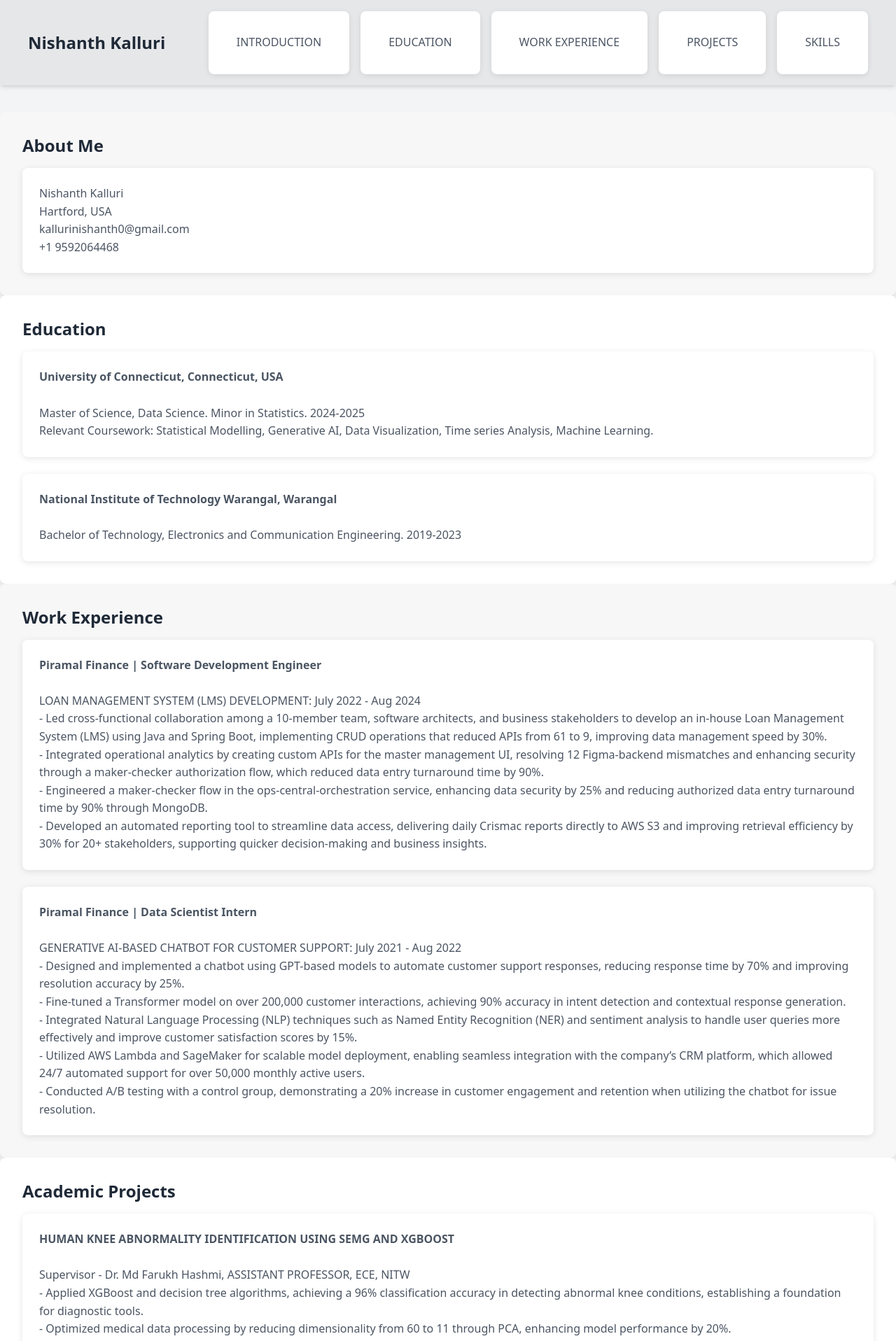
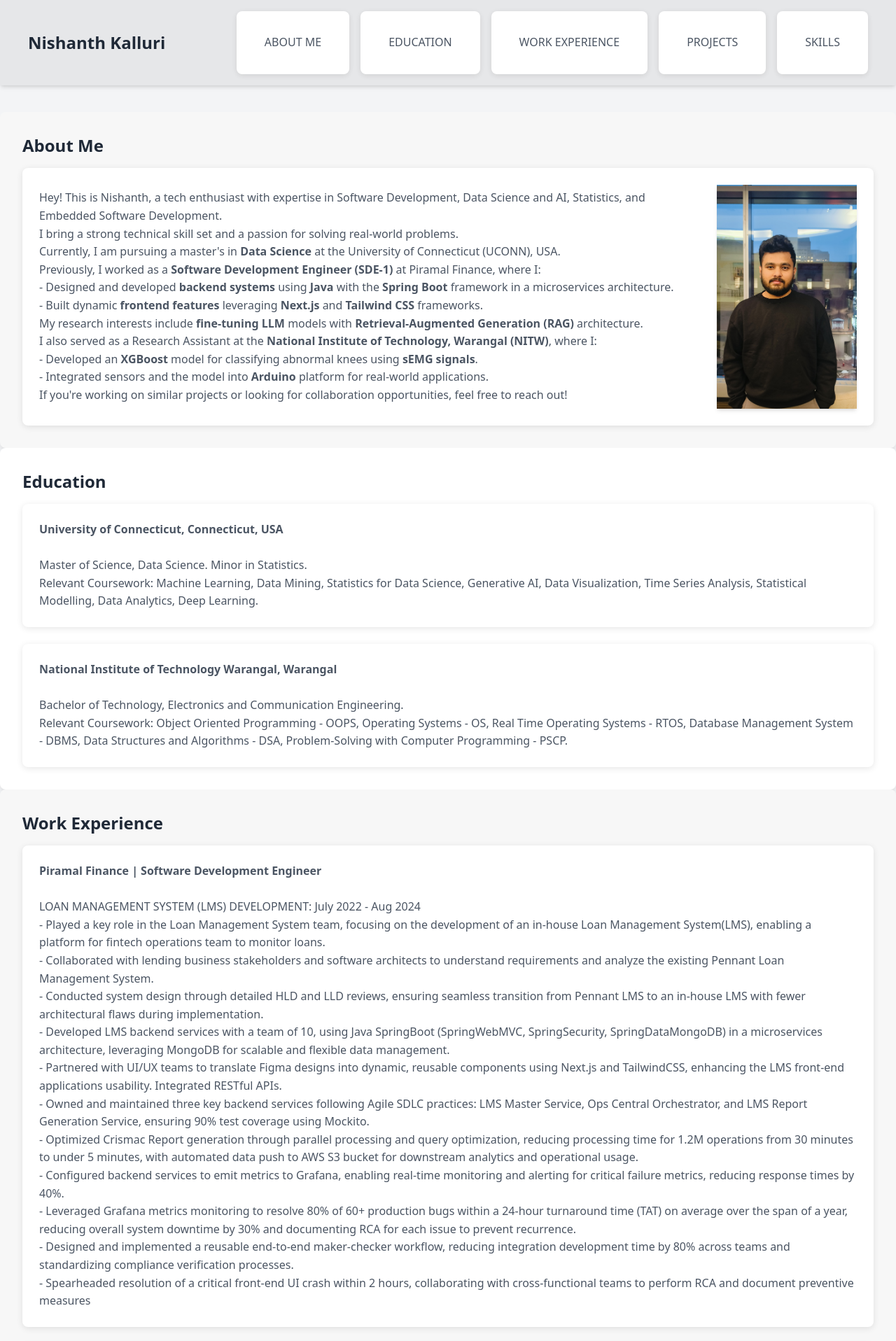
Before and after one commit to Nishanth-kalluri/Nishanth-kalluri.github.io, a Next.js app in the folder nextjs-app/: page / in a window 1280 px wide. Shown: the top 1916 px of the page at 70% size. Built offline with nearby package versions, Linux system fonts and the light colour scheme.

Commit message:
added profile pic and edited about me

```diff
--- a/nextjs-app/src/app/components/Header.tsx
+++ b/nextjs-app/src/app/components/Header.tsx
@@ -15,7 +15,7 @@ const Header = () => {
                 href="#introduction"
                 className="text-gray-600 dark:text-gray-300 hover:text-gray-900 dark:hover:text-white transition duration-300"
               >
-                Introduction
+                About Me
               </Link>
             </li>
             <li>
--- a/nextjs-app/src/app/globals.css
+++ b/nextjs-app/src/app/globals.css
@@ -176,6 +176,9 @@ nav a:hover::after {
   animation: fadeIn 1.5s forwards;
 }
 
+#list{
+  flex-direction: row;
+}
 img {
   transition: transform 0.3s ease;
 }
--- a/nextjs-app/src/app/page.tsx
+++ b/nextjs-app/src/app/page.tsx
@@ -7,7 +7,7 @@ export default function Home() {
   return (
     <div className="min-h-screen bg-gray-100 dark:bg-gray-900 font-sans">
       <Header />
-      <main className="container mx-auto py-40">
+      <main className="container mx-auto pt-40 pb-5">
 
         {/* About Me Section */}
         <Section
@@ -16,11 +16,32 @@ export default function Home() {
           className="py-12 px-4 md:px-8 bg-gray-100 dark:bg-gray-800 rounded-lg shadow-lg fade-in"
         >
           <ul className="space-y-6">
-            <li className="transition-all duration-300 hover:scale-105 hover:shadow-xl">
-              Nishanth Kalluri<br />
-              Hartford, USA<br />
-              kallurinishanth0@gmail.com<br />
-              +1 9592064468<br />
+              <li className="flex items-center space-x-6 transition-all duration-300 hover:scale-105 hover:shadow-xl" id="list">
+              {/* Left side text */}
+              <div>
+                <p>
+                  Hey! This is Nishanth, a tech enthusiast with expertise in Software Development, Data Science and AI, Statistics, and Embedded Software Development.<br />
+                  I bring a strong technical skill set and a passion for solving real-world problems.<br />
+                  Currently, I am pursuing a master's in <b>Data Science</b> at the University of Connecticut (UCONN), USA.<br />
+                  Previously, I worked as a <b>Software Development Engineer (SDE-1)</b> at Piramal Finance, where I:<br />
+                  - Designed and developed <b>backend systems</b> using <b>Java</b> with the <b>Spring Boot</b> framework in a microservices architecture.<br />
+                  - Built dynamic <b>frontend features</b> leveraging <b>Next.js</b> and <b>Tailwind CSS</b> frameworks.<br />
+                  My research interests include <b>fine-tuning LLM</b> models with <b>Retrieval-Augmented Generation (RAG)</b> architecture.<br />
+                  I also served as a Research Assistant at the <b>National Institute of Technology, Warangal (NITW)</b>, where I:<br />
+                  - Developed an <b>XGBoost</b> model for classifying abnormal knees using <b>sEMG signals</b>.<br />
+                  - Integrated sensors and the model into <b>Arduino</b> platform for real-world applications.<br />
+                  If you're working on similar projects or looking for collaboration opportunities, feel free to reach out!<br />
+                </p>
+              </div>
+
+              {/* Right side image */}
+              <div className="w-60 h-80 overflow-hidden shadow-md">
+                <img
+                src="/IMG20241216163550.jpg"
+                alt="Profile"
+                className="object-cover w-full h-full"
+                />
+              </div>
             </li>
           </ul>
         </Section>
@@ -34,12 +55,13 @@ export default function Home() {
           <ul className="space-y-6">
             <li className="transition-all duration-300 hover:scale-105 hover:shadow-xl">
               <strong>University of Connecticut, Connecticut, USA</strong><br />
-              Master of Science, Data Science. Minor in Statistics. 2024-2025<br />
-              Relevant Coursework: Statistical Modelling, Generative AI, Data Visualization, Time series Analysis, Machine Learning.
-            </li>
+              Master of Science, Data Science. Minor in Statistics.<br />
+              Relevant Coursework: Machine Learning, Data Mining, Statistics for Data Science, Generative AI, Data Visualization, Time Series Analysis, Statistical Modelling, Data Analytics, Deep Learning.
+              </li>
             <li className="transition-all duration-300 hover:scale-105 hover:shadow-xl">
               <strong>National Institute of Technology Warangal, Warangal</strong><br />
-              Bachelor of Technology, Electronics and Communication Engineering. 2019-2023
+              Bachelor of Technology, Electronics and Communication Engineering.<br />
+              Relevant Coursework: Object Oriented Programming - OOPS, Operating Systems - OS, Real Time Operating Systems - RTOS, Database Management System - DBMS, Data Structures and Algorithms - DSA, Problem-Solving with Computer Programming - PSCP.
             </li>
           </ul>
         </Section>
@@ -54,20 +76,42 @@ export default function Home() {
             <li className="transition-all duration-300 hover:scale-105 hover:shadow-xl">
               <strong>Piramal Finance | Software Development Engineer</strong><br />
               LOAN MANAGEMENT SYSTEM (LMS) DEVELOPMENT: July 2022 - Aug 2024<br />
-              - Led cross-functional collaboration among a 10-member team, software architects, and business stakeholders to develop an in-house Loan Management System (LMS) using Java and Spring Boot, implementing CRUD operations that reduced APIs from 61 to 9, improving data management speed by 30%.<br />
-              - Integrated operational analytics by creating custom APIs for the master management UI, resolving 12 Figma-backend mismatches and enhancing security through a maker-checker authorization flow, which reduced data entry turnaround time by 90%.<br />
-              - Engineered a maker-checker flow in the ops-central-orchestration service, enhancing data security by 25% and reducing authorized data entry turnaround time by 90% through MongoDB.<br />
-              - Developed an automated reporting tool to streamline data access, delivering daily Crismac reports directly to AWS S3 and improving retrieval efficiency by 30% for 20+ stakeholders, supporting quicker decision-making and business insights.
+              - Played a key role in the Loan Management System team, focusing on the development of an in-house Loan Management System(LMS), enabling a platform for fintech operations team to monitor loans.<br />
+              - Collaborated with lending business stakeholders and software architects to understand requirements and analyze the existing Pennant Loan Management System.<br />
+              - Conducted system design through detailed HLD and LLD reviews, ensuring seamless transition from Pennant LMS to an in-house LMS with fewer architectural flaws during implementation.<br />
+              - Developed LMS backend services with a team of 10, using Java SpringBoot (SpringWebMVC, SpringSecurity, SpringDataMongoDB) in a microservices architecture, leveraging MongoDB for scalable and flexible data management.<br />
+              - Partnered with UI/UX teams to translate Figma designs into dynamic, reusable components using Next.js and TailwindCSS, enhancing the LMS front-end applications usability. Integrated RESTful APIs.<br />
+              - Owned and maintained three key backend services following Agile SDLC practices: LMS Master Service, Ops Central Orchestrator, and LMS Report Generation Service, ensuring 90% test coverage using Mockito.<br />
+              - Optimized Crismac Report generation through parallel processing and query optimization, reducing processing time for 1.2M operations from 30 minutes to under 5 minutes, with automated data push to AWS S3 bucket for downstream analytics and operational usage.<br/>
+              - Configured backend services to emit metrics to Grafana, enabling real-time monitoring and alerting for critical failure metrics, reducing response times by 40%.<br />
+              - Leveraged Grafana metrics monitoring to resolve 80% of 60+ production bugs within a 24-hour turnaround time (TAT) on average over the span of a year, reducing overall system downtime by 30% and documenting RCA for each issue to prevent recurrence.<br />
+	            - Designed and implemented a reusable end-to-end maker-checker workflow, reducing integration development time by 80% across teams and standardizing compliance verification processes. <br />
+              - Spearheaded resolution of a critical front-end UI crash within 2 hours, collaborating with cross-functional teams to perform RCA and document preventive measures<br />
             </li>
             <li className="transition-all duration-300 hover:scale-105 hover:shadow-xl">
-              <strong>Piramal Finance | Data Scientist Intern</strong><br />
-              GENERATIVE AI-BASED CHATBOT FOR CUSTOMER SUPPORT: July 2021 - Aug 2022<br />
+            <strong>Piramal Finance | Technology Intern: July 2021 - Aug 2022</strong><br />
+              GENERATIVE AI-BASED CHATBOT FOR CUSTOMER SUPPORT<br />
               - Designed and implemented a chatbot using GPT-based models to automate customer support responses, reducing response time by 70% and improving resolution accuracy by 25%.<br />
               - Fine-tuned a Transformer model on over 200,000 customer interactions, achieving 90% accuracy in intent detection and contextual response generation.<br />
               - Integrated Natural Language Processing (NLP) techniques such as Named Entity Recognition (NER) and sentiment analysis to handle user queries more effectively and improve customer satisfaction scores by 15%.<br />
               - Utilized AWS Lambda and SageMaker for scalable model deployment, enabling seamless integration with the company’s CRM platform, which allowed 24/7 automated support for over 50,000 monthly active users.<br />
-              - Conducted A/B testing with a control group, demonstrating a 20% increase in customer engagement and retention when utilizing the chatbot for issue resolution.
+              - Conducted A/B testing with a control group, demonstrating a 20% increase in customer engagement and retention when utilizing the chatbot for issue resolution.<br />
+              <br/>
+              RETENTION CALCULATOR DEVELOPMENT<br />
+              -Spearheaded the frontend development of the retention calculator using Next.js and React, designing a responsive, user-centric interface.<br />
+              -Optimized the login and offer modules to deliver an intuitive customer experience, increasing engagement metrics by 25%.<br />
+              -Implemented efficient state management using Redux, ensuring smooth interactions across various user touchpoints within the retention calculator. This streamlined the frontend workflow and reduced page load times by 15%.<br />
+              -Collaborated with cross-functional teams to align the project with business objectives, focusing on enhancing customer retention rates.<br />
+              -Presented project updates to stakeholders, ensuring alignment and buy-in from all relevant parties.<br />
             </li>
+            <li className="transition-all duration-300 hover:scale-105 hover:shadow-xl">
+              <strong>National Institue of Technology Warangal-NITW | Research Assistant : Aug 2020 - June 2021</strong><br />
+              HUMAN KNEE ABNORMALITY IDENTIFICATION USING SEMG AND XGBOOST  <a href="https://ieeexplore.ieee.org/abstract/document/10295245" target="_blank" rel="noopener noreferrer" className="text-blue-500 underline ml-2">[Publication]</a><br />
+              - Applied XGBoost and decision tree algorithms, achieving a 96% classification accuracy in detecting abnormal knee conditions, establishing a foundation for diagnostic tools.<br />
+              - Optimized medical data processing by reducing dimensionality from 60 to 11 through PCA, enhancing model performance by 20%.<br />
+              - Delivered 96% detection accuracy, demonstrating real-world potential for early diagnosis and patient care improvement.
+            </li>
+
           </ul>
         </Section>
 
@@ -79,18 +123,19 @@ export default function Home() {
         >
           <ul className="space-y-6">
             <li className="transition-all duration-300 hover:scale-105 hover:shadow-xl">
-              <strong>HUMAN KNEE ABNORMALITY IDENTIFICATION USING SEMG AND XGBOOST</strong><br />
-              Supervisor - Dr. Md Farukh Hashmi, ASSISTANT PROFESSOR, ECE, NITW<br />
-              - Applied XGBoost and decision tree algorithms, achieving a 96% classification accuracy in detecting abnormal knee conditions, establishing a foundation for diagnostic tools.<br />
-              - Optimized medical data processing by reducing dimensionality from 60 to 11 through PCA, enhancing model performance by 20%.<br />
-              - Delivered 96% detection accuracy, demonstrating real-world potential for early diagnosis and patient care improvement.
+              <strong>GAN-Based Volatility Trend Classification For Financial Time Series (GAN, CNN, LSTM)</strong><br />
+              <em>April 2024 - Present</em><br />
+              <ul className="list-disc ml-6">
+                <li>Developed a multi-classification model using GANs, achieving 85% classification accuracy in predicting volatility trends. Integrated ConvLSTM and MLP for enhanced pattern recognition in financial data.</li>
+                <li>Enhanced classication accuracy by 15% through ordinal regression on the GAN discriminator, improving trend prediction accuracy by 10% across Microsoft, Tesla, and PAICC stock data.</li>
+              </ul>
             </li>
             <li className="transition-all duration-300 hover:scale-105 hover:shadow-xl">
-              <strong>GAN-BASED VOLATILITY TREND CLASSIFICATION FOR FINANCIAL TIME SERIES</strong><br />
+              <strong>Portfolio Manager (Python, Flask, MySQL, HTML, CSS, Nextjs)</strong><br />
               <em>April 2024 - Present</em><br />
               <ul className="list-disc ml-6">
-                <li>Achieved 85% classification accuracy in financial volatility trend prediction with GANs.</li>
-                <li>Improved model reliability by 30% using ordinal regression techniques.</li>
+                <li>Developed Portfolio Manager, a comprehensive full-stack web application for investment portfolio management with assets in capital markets and helping users make informed investment decisions.</li>
+                <li>Implemented features to maintain and update users investments, provide personalized investment suggestions based on risk tolerance and budget, and offer a variety of investment options.</li>
               </ul>
             </li>
           </ul>
```
Also changed, not shown: nextjs-app/.eslintrc.json (deleted), nextjs-app/public/IMG20241216163550.jpg (added).
